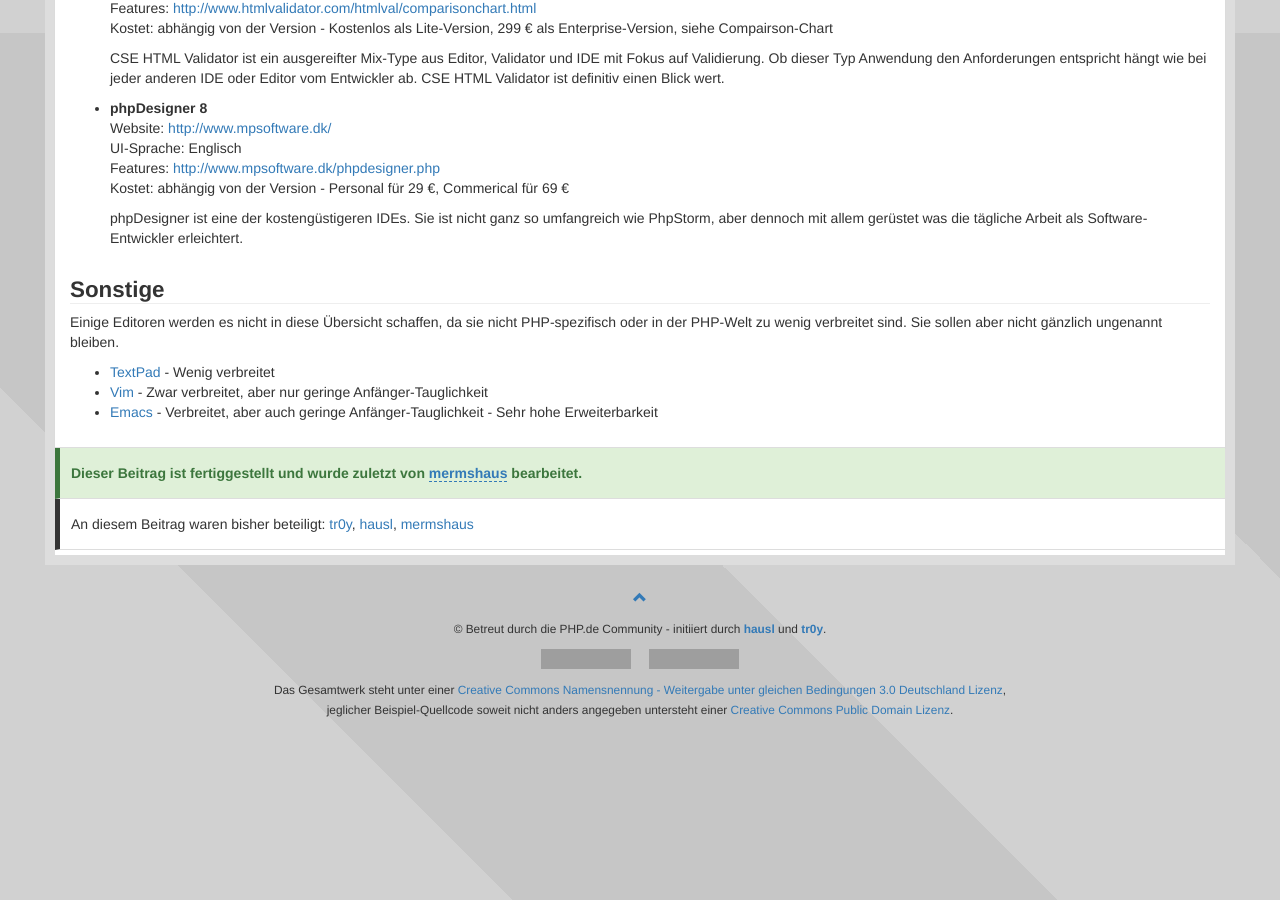
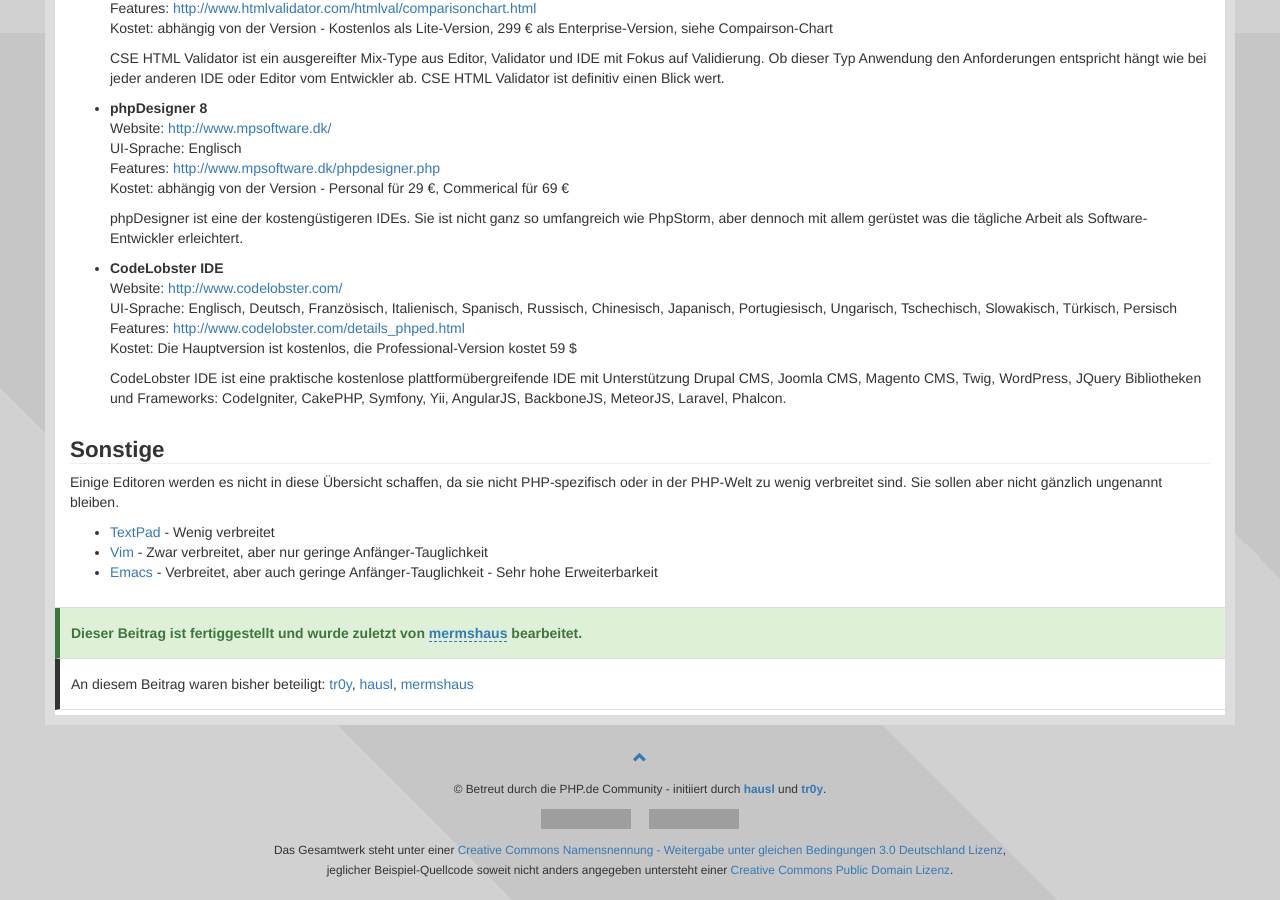
Before and after one commit to php-de/php-de.github.io, a Jekyll site: the page built from dev-enviroment/03_editors-ide.md, in a window 1280 px wide and 900 px high, scrolled down 2667 px. Built offline with Jekyll 4.4.1, drawn with Linux system fonts in a browser that asks for light colours; nearby versions of some CDN libraries; before the commit the page ends 3426 px from its top, so only the background shows below that; grey boxes are pictures that could not be loaded.

Commit message:
Update 03_editors-ide.md
CodeLobster IDE is added

```diff
--- a/dev-enviroment/03_editors-ide.md
+++ b/dev-enviroment/03_editors-ide.md
@@ -168,6 +168,13 @@
 
     phpDesigner ist eine der kostengüstigeren IDEs. Sie ist nicht ganz so umfangreich wie PhpStorm, aber dennoch mit allem gerüstet was die tägliche Arbeit als Software-Entwickler erleichtert.
 
+* **CodeLobster IDE**
+    <br>Website: [http://www.codelobster.com/](http://www.codelobster.com/)
+    <br>UI-Sprache: Englisch, Deutsch, Französisch, Italienisch, Spanisch, Russisch, Chinesisch, Japanisch, Portugiesisch, Ungarisch, Tschechisch, Slowakisch, Türkisch, Persisch
+    <br>Features: [http://www.codelobster.com/details_phped.html](http://www.codelobster.com/details_phped.html)
+    <br>Kostet: Die Hauptversion ist kostenlos, die Professional-Version kostet 59 $
+
+    CodeLobster IDE ist eine praktische kostenlose plattformübergreifende IDE mit Unterstützung Drupal CMS, Joomla CMS, Magento CMS, Twig, WordPress, JQuery Bibliotheken und Frameworks: CodeIgniter, CakePHP, Symfony, Yii, AngularJS,  BackboneJS, MeteorJS, Laravel, Phalcon.
 
 ## [Sonstige](#sonstige)
 {: #sonstige}
```
